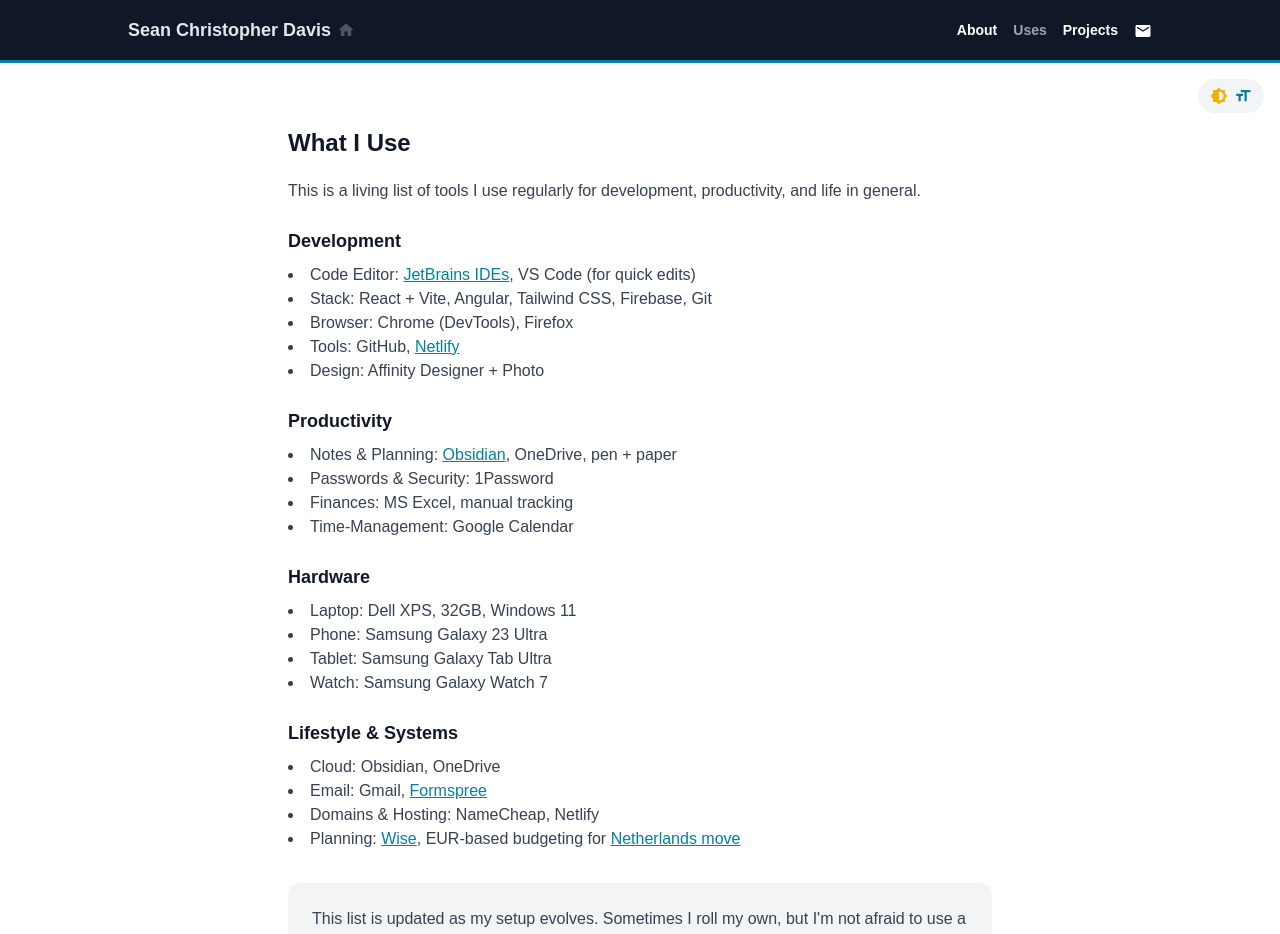
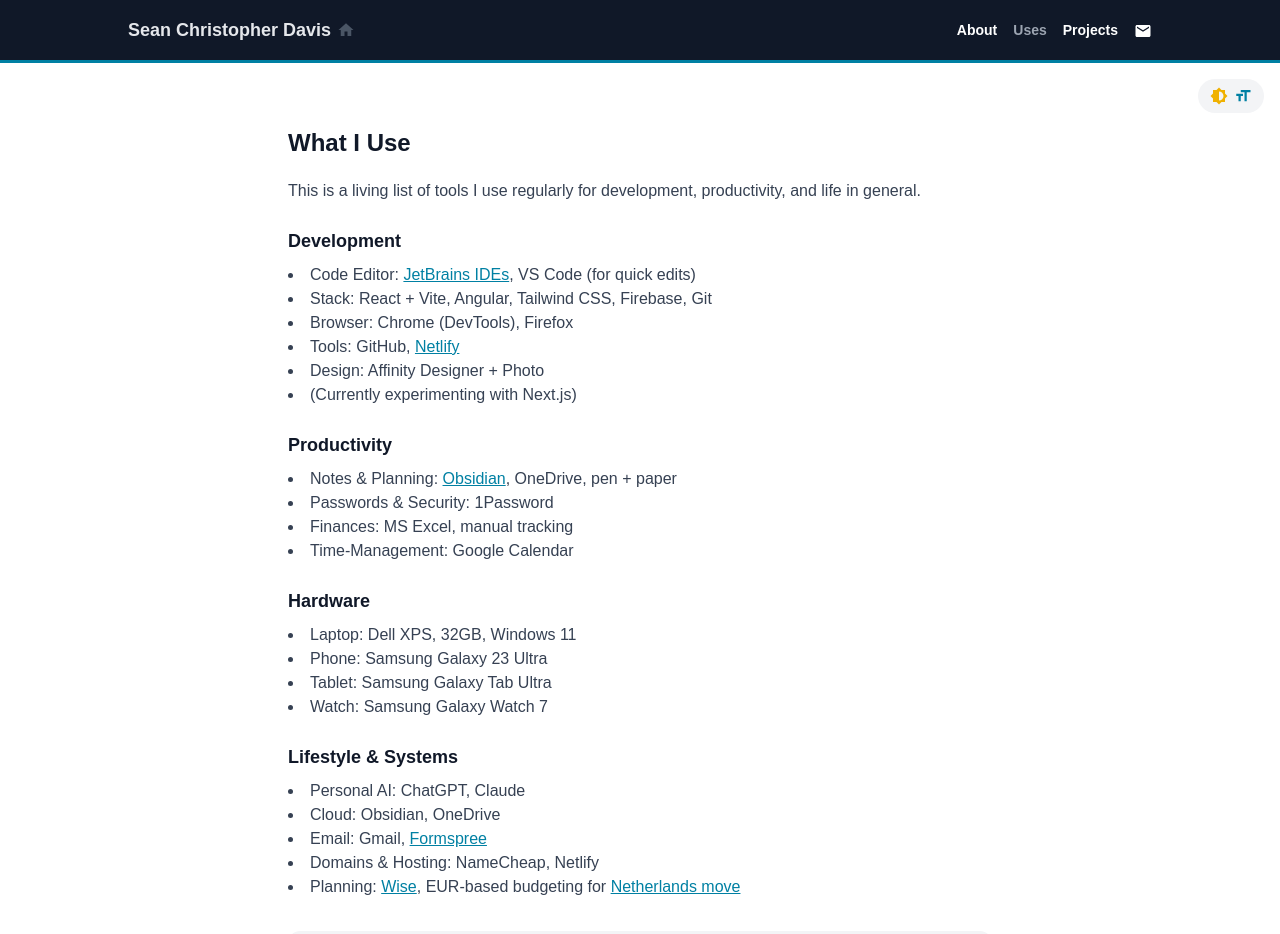
Before and after one commit to SeanChDavis/SeanChDavis, a React (Vite) app: page /uses in a window 1280 px wide. Shown: the top 934 px of the page. Built offline with nearby package versions, Linux system fonts and the light colour scheme; the HTML template or start-up script is replaced by a standard one.

Commit message:
small tweaks

```diff
--- a/src/pages/Home.jsx
+++ b/src/pages/Home.jsx
@@ -4,7 +4,7 @@
 
 export default function Home({linkClasses, headingClasses, mainHeadingClasses, listClasses}) {
 
-    const connectClasses = "text-sm font-bold bg-gray-100 dark:bg-gray-950 hover:text-cyan-600 hover:dark:text-cyan-500 px-3 py-1.5 rounded-full border-2 border-gray-300 dark:border-gray-600";
+    const connectClasses = "text-sm font-bold bg-gray-100 dark:bg-gray-950 hover:text-cyan-600 hover:dark:text-cyan-500 px-3 py-1.5 rounded-full border-2 border-gray-200 dark:border-gray-800";
 
     return (
         <>
--- a/src/pages/Uses.jsx
+++ b/src/pages/Uses.jsx
@@ -16,6 +16,7 @@
                         <li>Browser: Chrome (DevTools), Firefox</li>
                         <li>Tools: GitHub, <a href="https://www.netlify.com/" className={linkClasses} target={"_blank"} rel="noopener noreferrer">Netlify</a></li>
                         <li>Design: Affinity Designer + Photo</li>
+                        <li>(Currently experimenting with Next.js)</li>
                     </ul>
                 </section>
 
@@ -42,6 +43,7 @@
                 <section className="space-y-2">
                     <h2 className={headingClasses}>Lifestyle & Systems</h2>
                     <ul className={listClasses}>
+                        <li>Personal AI: ChatGPT, Claude</li>
                         <li>Cloud: Obsidian, OneDrive</li>
                         <li>Email: Gmail, <a href={"https://formspree.io/"} className={linkClasses} target={"_blank"} rel="noopener noreferrer">Formspree</a></li>
                         <li>Domains & Hosting: NameCheap, Netlify</li>
```
